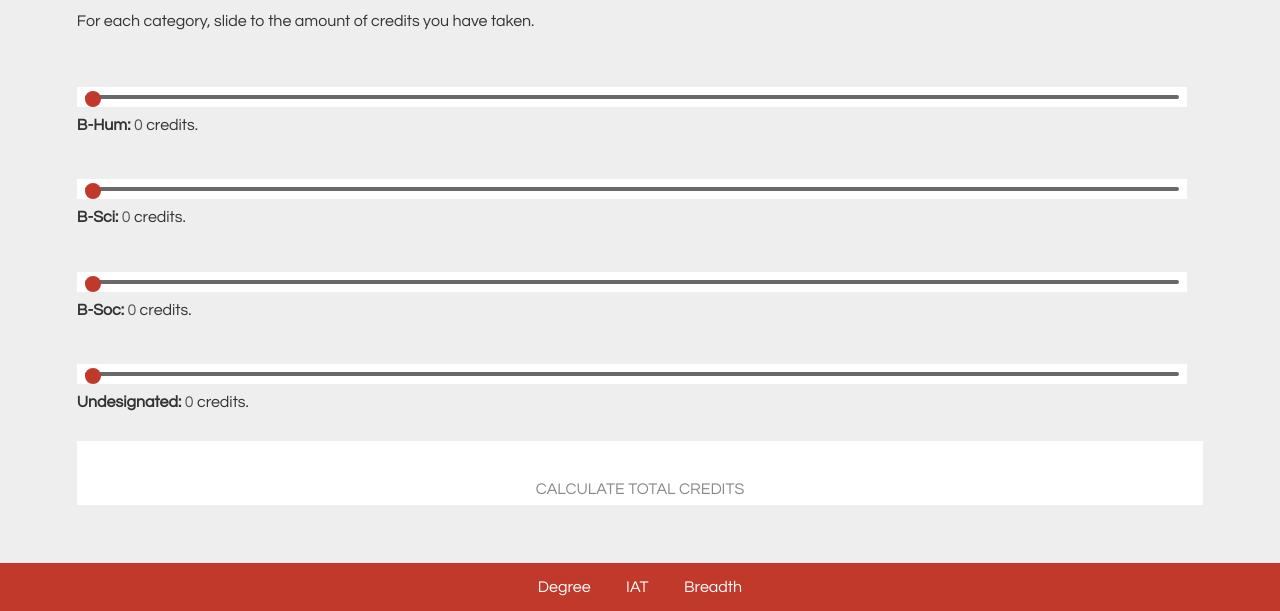
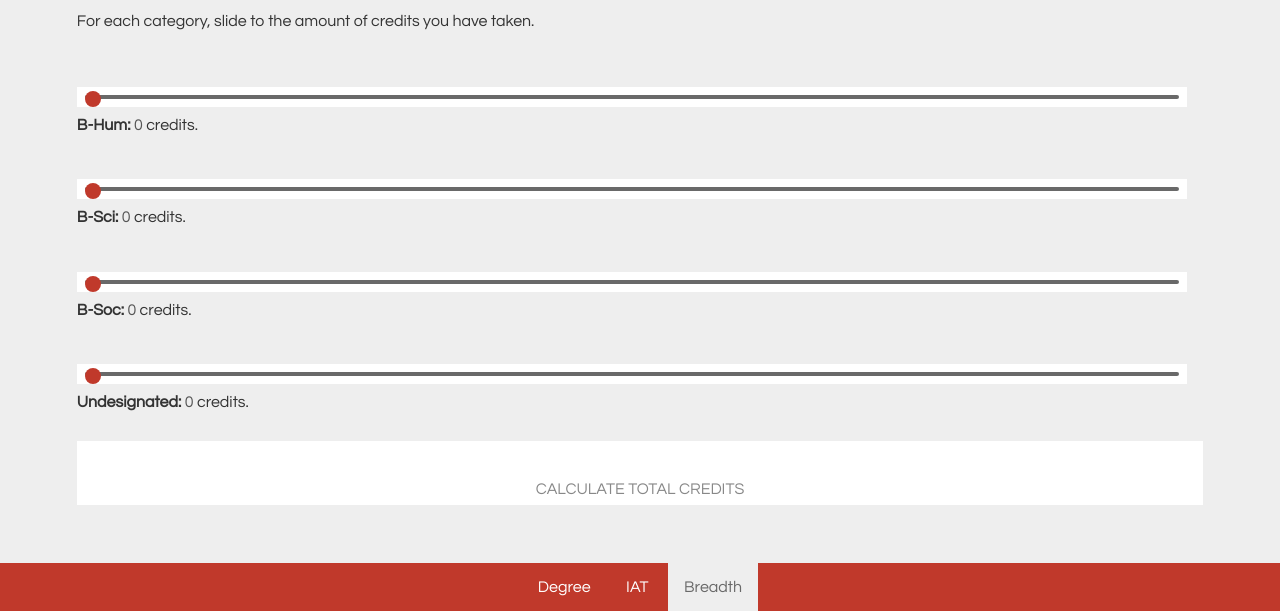
Before and after one commit to sophiab22/testinga1, a website: page index.html at #/breadth in a window 1280 px wide. Shown: the part 189-800 px from the top of the page. Drawn offline with Linux system fonts and the light colour scheme; files that its build step writes are made by us from their sources.

Commit message:
footer does not display on main.html

```diff
--- a/index.html
+++ b/index.html
@@ -44,14 +44,6 @@
       <!-- Content would be injected here -->
       <div ng-view=""></div>
 
-      <!-- Fixed footer. -->
-      <div class="footer">
-        <ul class="nav">
-          <li ><a class="tab" ng-href="#/degree">Degree</a></li>
-          <li><a class="tab" ng-href="#/iat">IAT</a></li>
-          <li><a class="tab" ng-href="#/breadth">Breadth</a></li>
-        </ul>
-      </div>
 
     <!-- Google Analytics: change UA-XXXXX-X to be your site's ID -->
      <script>
--- a/styles/main.css
+++ b/styles/main.css
@@ -90,6 +90,11 @@ h3 {
   line-height: 2.35em !important;
 }
 
+.active {
+  background-color: #eee;
+  color: #696969;
+}
+
 /*---------------- Course buttons styles -------------------------*/
 
 ul.course-btn {
@@ -147,6 +152,7 @@ li.iatbtn {
   border-bottom: 1px solid #a7a7a7;
   padding-top: 0.1em;
 }
+
 
 
 /*--------------'Results' Page Styles---------------------------*/
--- a/views/breadth.html
+++ b/views/breadth.html
@@ -42,5 +42,13 @@
 		<input type="button" ng-Click="total(num1, num2, num3, num4)" value="CALCULATE TOTAL CREDITS">
 	</p>
 	</section>
+</div>
 
-</div>
+<!-- Fixed footer. -->
+  <div class="footer">
+    <ul class="nav">
+      <li ><a class="tab" ng-href="#/degree">Degree</a></li>
+      <li><a class="tab" ng-href="#/iat">IAT</a></li>
+      <li><a class="tab active" ng-href="#/breadth">Breadth</a></li>
+    </ul>
+  </div>
```
Also changed, not shown: views/course-list.html (+9 -0 lines), views/degree.html (+9 -0 lines), views/main.html (+4 -0 lines), views/results.html (+10 -2 lines).
